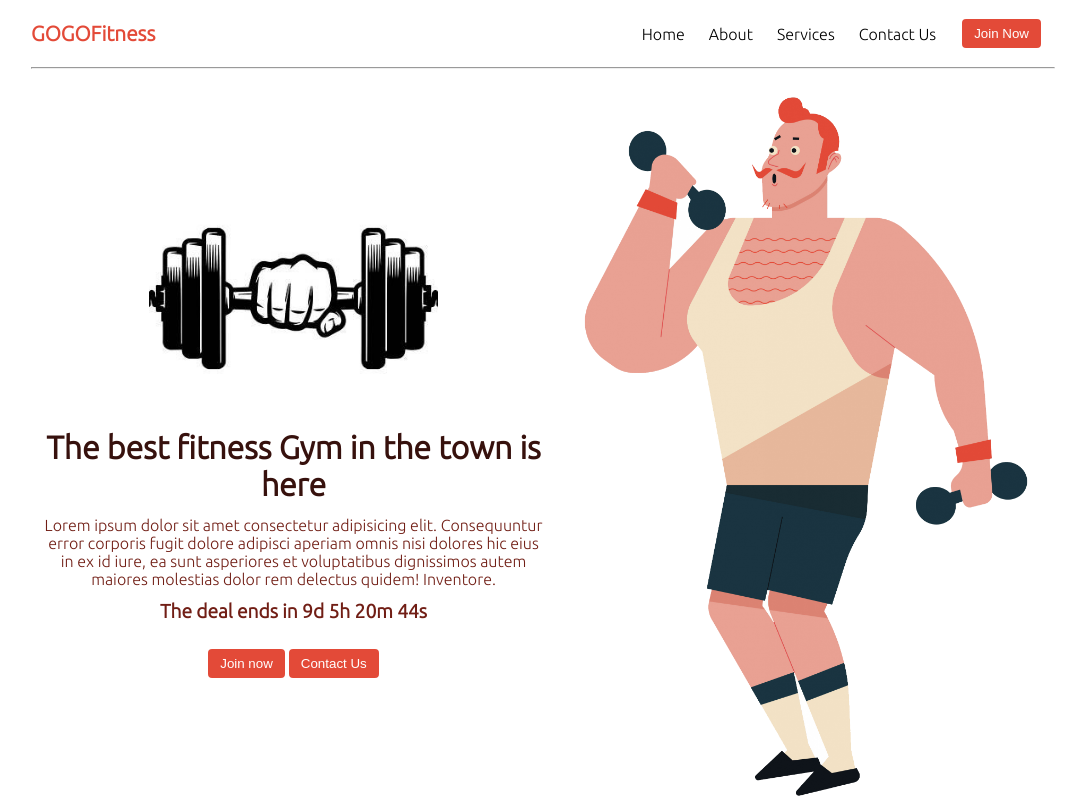
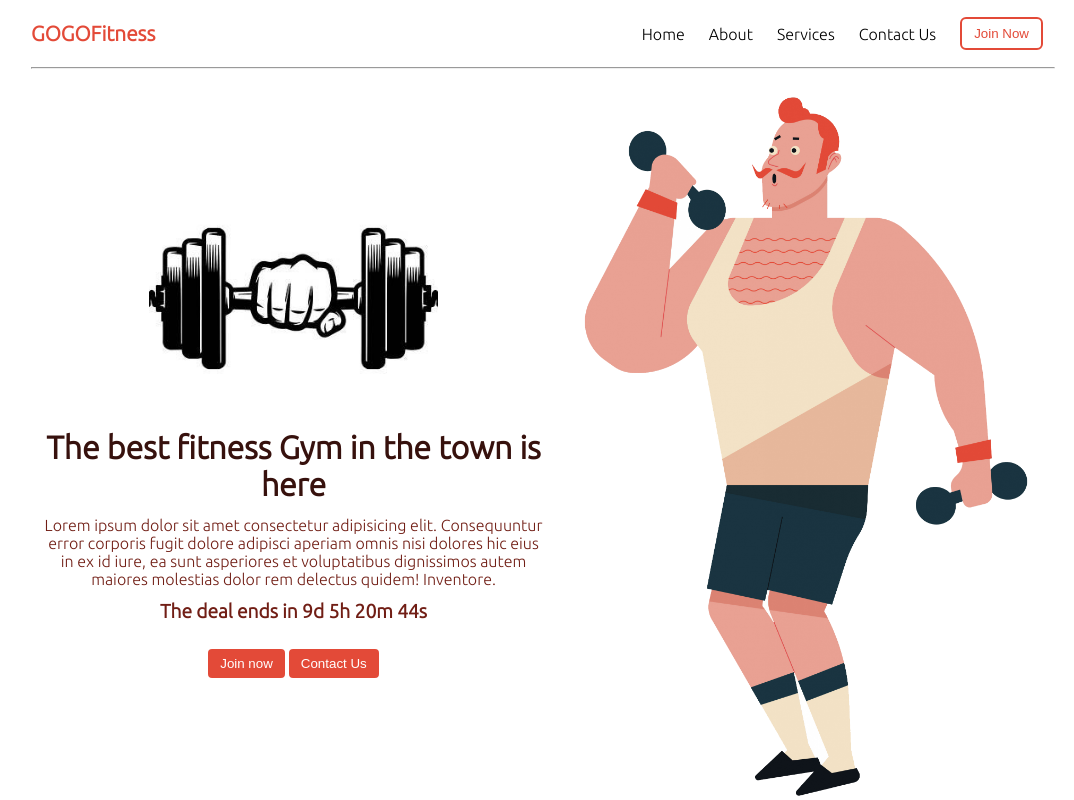
Before and after one commit to nikand19/gogoFitness-, a plain HTML site: page index.html in a window 1280 px wide. In both pictures the pointer is over the button "Join Now". Shown: the top 800 px of the page, without its empty margins (97-1171 px from the left). Drawn offline with Linux system fonts and the light colour scheme; files whose address does not match are found by name.

Commit message:
Update button hover

```diff
--- a/css/utils.css
+++ b/css/utils.css
@@ -62,6 +62,14 @@
     color: white;
     background-color: rgb(227 74 56);;
 }
+.btn:hover{
+    padding:7px 12px;
+    border: 2px solid rgb(227 74 56);;
+    border-radius: 6px;
+    cursor: pointer;
+    color: rgb(227 74 56);;
+    background-color: white;
+}
 
 .overflow-x-hidden{
     overflow-x: hidden;
```
